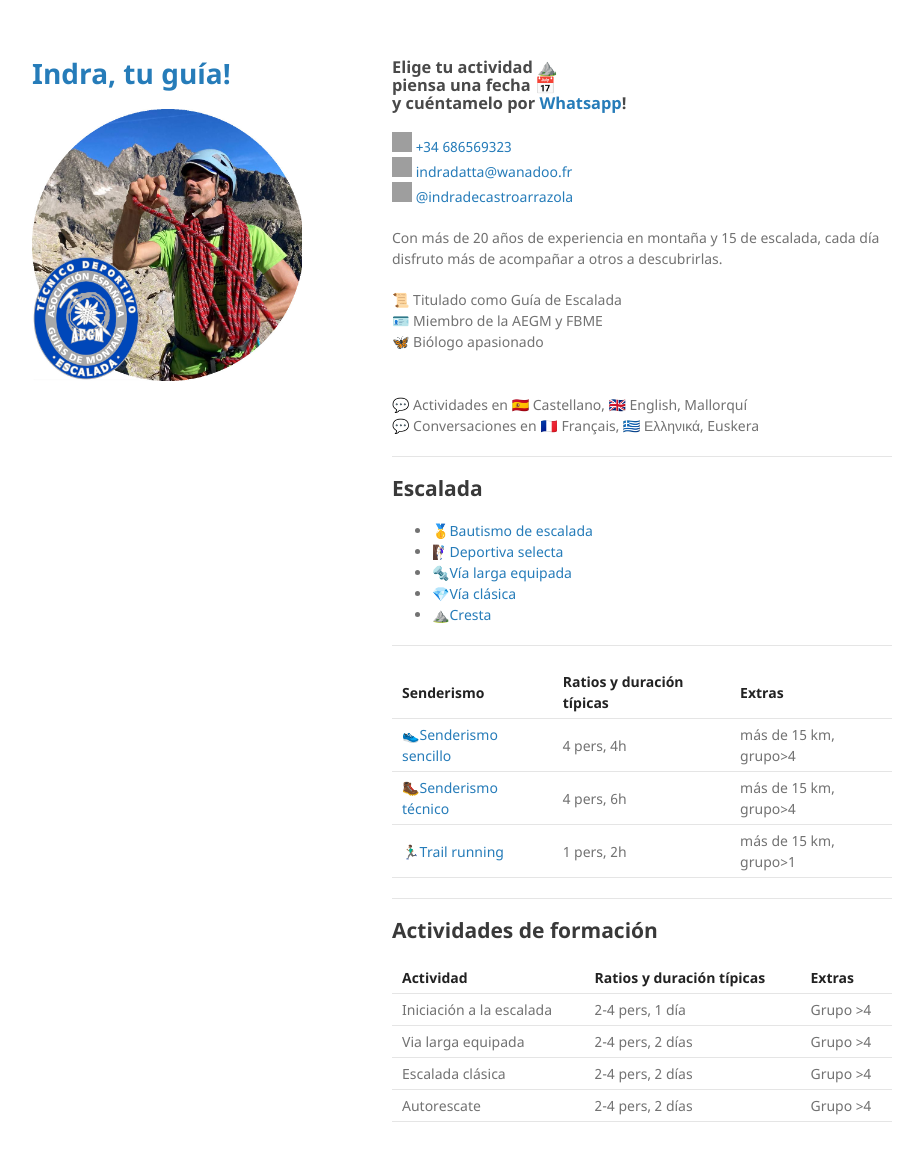
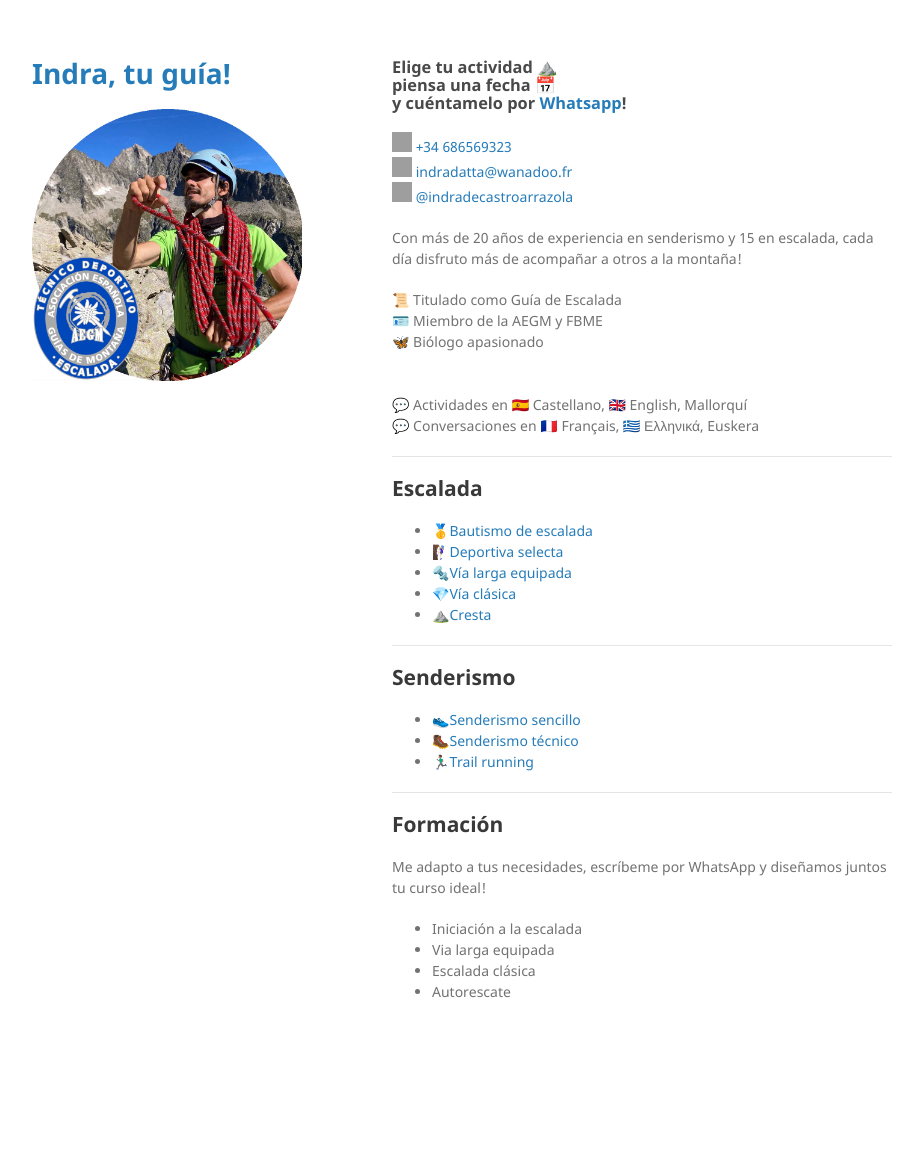
Before and after one commit to indradecastro/MountainGuide, a Jekyll site: the page built from index.md, in a window 1280 px wide and 1192 px high. Shown: the top 1161 px of the window, without its empty margins (178-1101 px from the left). Built offline with Jekyll 4.4.1, drawn with Linux system fonts in a browser that asks for light colours; emoji names are drawn with the system emoji font; the repository's description, which GitHub fills in, is left out; our own code applies the rules of GitHub Pages for plain Markdown files; grey boxes are pictures that could not be loaded.

Commit message:
remove all tables

```diff
--- a/_layouts/actividad.html
+++ b/_layouts/actividad.html
@@ -25,7 +25,7 @@
            <li>Si te apetece un reto más exigente técnica o físicamente, cuéntamelo también! 💬</li>
            <li>Los tiempos y distancias son orientativos para la actividad completa: desde que dejamos el coche hasta que volvemos al coche 🚗↔️🚗</li>
          </ul>
-        <h3><a href="https://wa.me/+34686569323?text=Hola,%20estoy%20interesado%20en%20hacer%20una%20actividad%20de%20montaña%20contigo.%0A%0A¿Estás%20disponible%20el%20día..."><img src="https://raw.githubusercontent.com/FortAwesome/Font-Awesome/6.x/svgs/brands/whatsapp.svg" width="20" height="20">Cuéntamelo por Whatsapp!</a></h3>
+        <h3><a href="https://wa.me/+34686569323?text=Hola,%20estoy%20interesado%20en%20hacer%20una%20actividad%20de%20montaña%20contigo.%0A%0A¿Estás%20disponible%20el%20día..."><img src="https://raw.githubusercontent.com/FortAwesome/Font-Awesome/6.x/svgs/brands/whatsapp.svg" width="20" height="20">Escríbeme un Whatsapp!</a></h3>
       </section>
       <footer>
 
--- a/index.md
+++ b/index.md
@@ -8,7 +8,7 @@ layout: default
 <img src="https://raw.githubusercontent.com/FortAwesome/Font-Awesome/6.x/svgs/regular/envelope.svg" width="20" height="20"> [indradatta@wanadoo.fr](mailto:indradatta@wanadoo.fr)<br>
 <img src="https://raw.githubusercontent.com/FortAwesome/Font-Awesome/6.x/svgs/brands/instagram.svg" width="20" height="20"> [@indradecastroarrazola](https://www.instagram.com/indradecastroarrazola/)<br>
 
-Con más de 20 años de experiencia en montaña y 15 de escalada, cada día disfruto más de acompañar a otros a descubrirlas.
+Con más de 20 años de experiencia en senderismo y 15 en escalada, cada día disfruto más de acompañar a otros a la montaña!
 
 📜 Titulado como Guía de Escalada <br>
 🪪 Miembro de la AEGM y FBME <br>
@@ -29,19 +29,16 @@ Con más de 20 años de experiencia en montaña y 15 de escalada, cada día disf
 
 * * *
 
-| **Senderismo**                                         | **Ratios y duración típicas** | **Extras** |
-| ----------------------------------------------------- | ----------------------------- | ------------------------------- |
-| [👟Senderismo sencillo](./senderismo-sencillo.md)     | 4 pers, 4h                     | más de 15 km, grupo>4           |
-| [🥾Senderismo técnico](./senderismo-técnico.md)       | 4 pers, 6h                     | más de 15 km, grupo>4           |
-| [🏃🏽‍♂️Trail running](./trail-running.md)                 | 1 pers, 2h                     | más de 15 km, grupo>1           |
+## Senderismo
+*    [👟Senderismo sencillo](./senderismo-sencillo.md)
+*    [🥾Senderismo técnico](./senderismo-técnico.md)
+*    [🏃🏽‍♂️Trail running](./trail-running.md)
 
 * * *
 
-## Actividades de formación
-
-| **Actividad**            | **Ratios y duración típicas** | **Extras** |
-| ------------------------ | ----------------------------- | ------------------------------- |
-| Iniciación a la escalada | 2-4 pers, 1 día                | Grupo >4                        |
-| Via larga equipada       | 2-4 pers, 2 días               | Grupo >4                        |
-| Escalada clásica         | 2-4 pers, 2 días               | Grupo >4                        |
-| Autorescate              | 2-4 pers, 2 días               | Grupo >4                        |
+## Formación
+Me adapto a tus necesidades, escríbeme por WhatsApp y diseñamos juntos tu curso ideal!
+*    Iniciación a la escalada
+*    Via larga equipada
+*    Escalada clásica
+*    Autorescate
```
